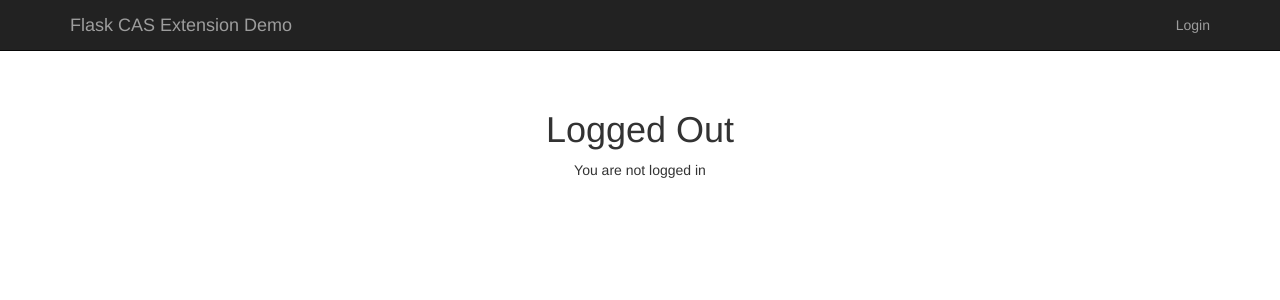
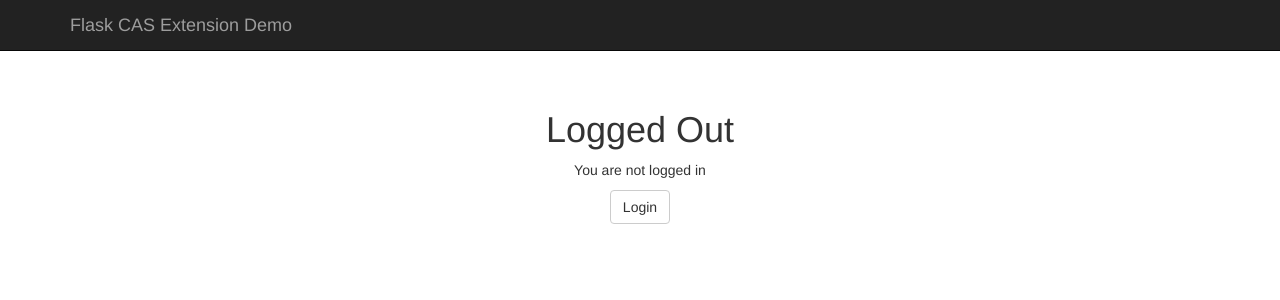
Before and after one commit to Spr1ngBr0ther/flask-cas-extension-demo, a Flask app: page / in a window 1280 px wide. Shown: the top 300 px of the page. Run offline with Flask 2, Linux system fonts and the light colour scheme; parts of the project's set-up code (start-up, migrations or seed data) failed here and were passed over; some libraries are stand-ins or nearby versions.

Commit message:
Moved login/logout button from nav to body

```diff
--- a/templates/layout.html
+++ b/templates/layout.html
@@ -17,15 +17,6 @@
                 </button>
                 <a class="navbar-brand" href="#">Flask CAS Extension Demo</a>
             </div>
-            <div class="navbar-right">
-                <ul class="nav navbar-nav">
-                {% if username is defined and username -%}
-                <li><a href="/logout/">Logout</a></li>
-                {% else -%}
-                <li><a href="/login/">Login</a></li>
-                {% endif -%}
-                </ul>
-            </div>
         </div><!--/.nav-collapse -->
     </div>
 {%- endblock %}
@@ -35,9 +26,11 @@
             {% if username is defined and username  -%}
             <h1>Logged In</h1>
             <p>You are logged in as {{username}}</p>
+            <a type=button class="btn btn-default" href="/logout/">Logout</a>
             {% else %}
             <h1>Logged Out</h1>
             <p>You are not logged in</p>
+            <a type=button class="btn btn-default" href="/login/">Login</a>
             {%- endif %}
         </div>
     </div><!--/.container -->
```
